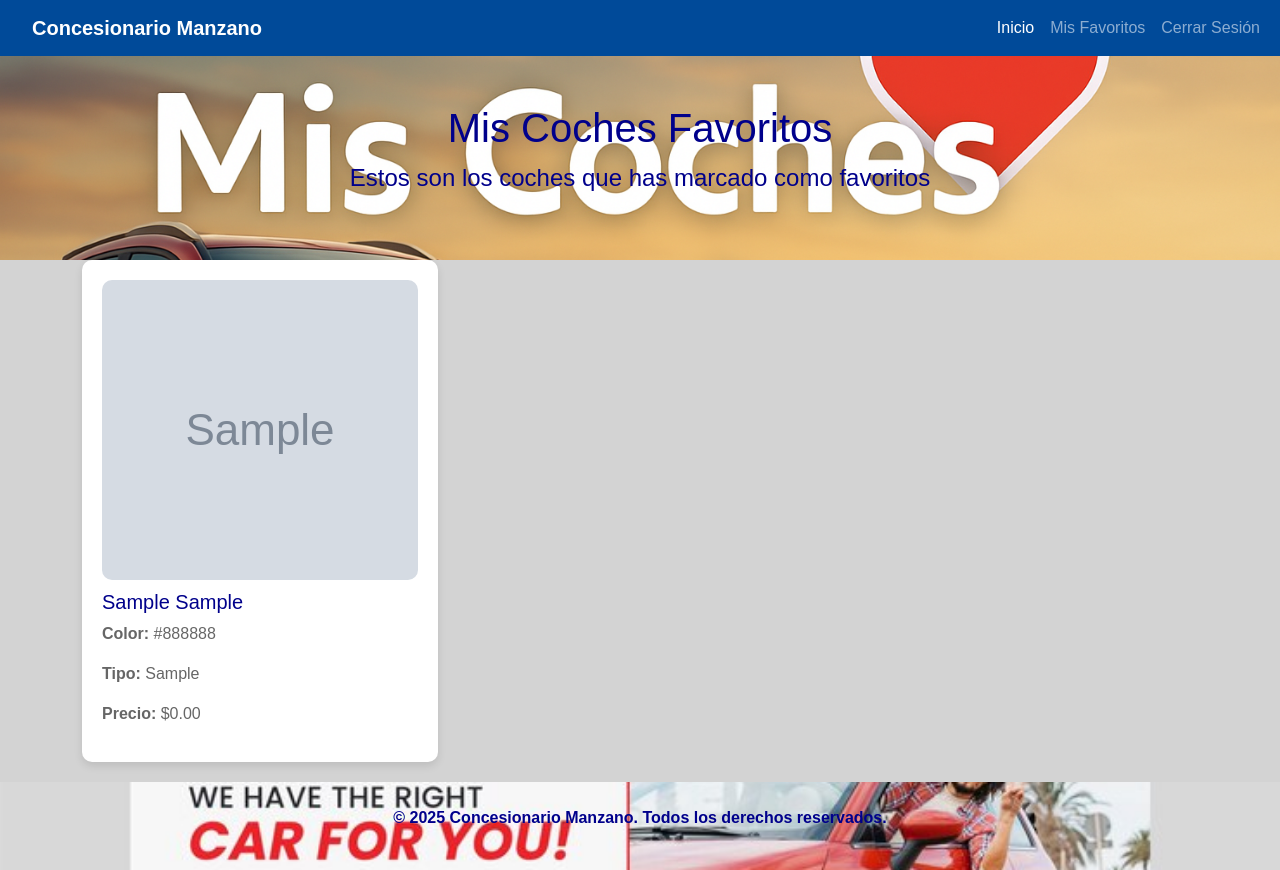
After one commit to AlbertoManzano04/Proyecto, a PHP site: page /favoritos.php in a window 1280 px wide. The commit adds this page. Run offline with PHP 8.4, Linux system fonts and the light colour scheme; the visitor is signed in with stand-in values (Sample User, id 1); tables that the repository leaves empty or names only in its code hold one stand-in row (values such as "Sample post"); grey boxes marked "Sample" are stand-in pictures.

Commit message:
he cambiado el nav para que el corazon se vea en todos los nav  para ver los coches marcados como favoritos ademas e creado la seccion de favoritos donde se mostraran y segun el usuario se guardaran sus coches maracdos como favoritos

```diff
--- /dev/null
+++ b/favoritos.php
@@ -0,0 +1,173 @@
+<?php
+session_start();
+require_once "./config/configBD.php"; // Incluir tu archivo de configuración de base de datos
+
+// Verificar si el usuario está logueado
+if (!isset($_SESSION['usuario_id'])) {
+    header('Location: login.php'); // Si no está logueado, redirigir a login
+    exit();
+}
+
+$usuario_id = $_SESSION['usuario_id']; // Obtener el ID del usuario logueado
+
+// Conexión a la base de datos
+$mysqli = new mysqli(DB_HOST, DB_USER, DB_PASS, DB_NAME, DB_PORT);
+
+// Verificar si la conexión fue exitosa
+if ($mysqli->connect_error) {
+    die("Error de conexión: " . $mysqli->connect_error);
+}
+
+// Obtener los coches favoritos del usuario desde la tabla usuarios_favoritos
+$sql = "SELECT v.id, v.marca, v.modelo, v.presupuesto AS precio, v.color, v.tipo, v.imagen
+        FROM vehiculos_km0 v
+        JOIN usuarios_favoritos f ON v.id = f.vehiculo_id
+        WHERE f.usuario_id = ?
+        UNION
+        SELECT v.id, v.marca, v.modelo, v.presupuesto AS precio, v.color, v.tipo, v.imagen
+        FROM coche_usuario v
+        JOIN usuarios_favoritos f ON v.id = f.vehiculo_id
+        WHERE f.usuario_id = ?";
+
+$stmt = $mysqli->prepare($sql);
+$stmt->bind_param("ii", $usuario_id, $usuario_id);
+$stmt->execute();
+$result = $stmt->get_result();
+
+// Comprobar si el usuario tiene coches favoritos
+if ($result->num_rows > 0) {
+    $favoritos = $result->fetch_all(MYSQLI_ASSOC); // Obtener los coches favoritos
+} else {
+    $favoritos = []; // Si no tiene favoritos
+}
+
+$stmt->close();
+$mysqli->close();
+?>
+
+<!DOCTYPE html>
+<html lang="es">
+<head>
+    <meta charset="UTF-8">
+    <meta name="viewport" content="width=device-width, initial-scale=1.0">
+    <title>Favoritos - Concesionario Manzano</title>
+    <link href="https://cdn.jsdelivr.net/npm/bootstrap@5.3.0/dist/css/bootstrap.min.css" rel="stylesheet">
+    <style>
+        body {
+            font-family: Arial, sans-serif;
+            color: #333;
+            background-color: lightgray;
+        }
+        h1,p{
+            color: darkblue;
+        }
+        .vehiculo {
+            background-color: white;
+            margin-bottom: 20px;
+            padding: 20px;
+            border-radius: 10px;
+            box-shadow: 0 4px 8px rgba(0, 0, 0, 0.1);
+        }
+        .vehiculo img {
+            width: 100%;
+            height: 300px;
+            border-radius: 10px;
+        }
+        .vehiculo h5 {
+            margin-top: 10px;
+            color: darkblue;
+        }
+        .vehiculo p {
+            color: #666;
+        }
+        header {
+            background: url('./images/cocheFav.png') no-repeat center/cover;
+            color: white;
+            padding: 3rem 0;
+            text-align: center;
+            font-size: 1.5rem;
+            background-position: center 25%;
+        }
+
+        nav {
+            background-color: #004A99;
+        }
+        nav a {
+            color: white;
+            font-weight: bold;
+            padding: 15px 20px;
+            display: inline-block;
+            text-decoration: none;
+        }
+        nav a:hover {
+            background-color: #0066CC;
+            border-radius: 5px;
+        }
+
+        footer {
+            background: url('./images/footerFav.jpg') no-repeat center/cover;
+            color: white;
+            text-align: center;
+            padding: 2rem;
+            font-weight: bold;
+        }
+    </style>
+</head>
+<body>
+
+<!-- Navbar -->
+<nav class="navbar navbar-expand-lg navbar-dark">
+    <div class="container-fluid">
+        <a class="navbar-brand" href="#">Concesionario Manzano</a>
+        <button class="navbar-toggler" type="button" data-bs-toggle="collapse" data-bs-target="#navbarNav" aria-controls="navbarNav" aria-expanded="false" aria-label="Toggle navigation">
+            <span class="navbar-toggler-icon"></span>
+        </button>
+        <div class="collapse navbar-collapse" id="navbarNav">
+            <ul class="navbar-nav ms-auto">
+                <li class="nav-item">
+                    <a class="nav-link active" href="index.php">Inicio</a>
+                </li>
+                <li class="nav-item">
+                    <a class="nav-link" href="favoritos.php">Mis Favoritos</a>
+                </li>
+                <li class="nav-item">
+                    <a class="nav-link" href="logout.php">Cerrar Sesión</a>
+                </li>
+            </ul>
+        </div>
+    </div>
+</nav>
+
+<header class="text-center py-5">
+    <h1>Mis Coches Favoritos</h1>
+    <p>Estos son los coches que has marcado como favoritos</p>
+</header>
+
+<main class="container">
+    <?php if (count($favoritos) > 0): ?>
+        <div class="row">
+            <?php foreach ($favoritos as $vehiculo): ?>
+                <div class="col-md-4">
+                    <div class="vehiculo">
+                        <img src="<?php echo $vehiculo['imagen']; ?>" alt="<?php echo $vehiculo['marca'] . ' ' . $vehiculo['modelo']; ?>" class="img-fluid">
+                        <h5><?php echo $vehiculo['marca'] . ' ' . $vehiculo['modelo']; ?></h5>
+                        <p><strong>Color:</strong> <?php echo $vehiculo['color']; ?></p>
+                        <p><strong>Tipo:</strong> <?php echo $vehiculo['tipo']; ?></p>
+                        <p><strong>Precio:</strong> $<?php echo number_format($vehiculo['precio'], 2); ?></p>
+                    </div>
+                </div>
+            <?php endforeach; ?>
+        </div>
+    <?php else: ?>
+        <p>No tienes coches favoritos aún. ¡Explora nuestros vehículos y añade algunos a tus favoritos!</p>
+    <?php endif; ?>
+</main>
+
+<footer class="text-center py-4">
+    <p>&copy; 2025 Concesionario Manzano. Todos los derechos reservados.</p>
+</footer>
+
+<script src="https://cdn.jsdelivr.net/npm/bootstrap@5.3.0/dist/js/bootstrap.bundle.min.js"></script>
+
+</body>
+</html>
--- a/index.php
+++ b/index.php
@@ -95,9 +95,9 @@ session_start();
             font-weight: bold;
         }
         .nav-item .fas.fa-heart {
-    color: red; /* Cambiar el color del corazón */
-    font-size: 1.5rem; /* Ajustar el tamaño del ícono */
-}
+            color: red; /* Cambiar el color del corazón */
+            font-size: 1.5rem; /* Ajustar el tamaño del ícono */
+        }
 
     </style>
 </head>
```
Also changed, not shown: comparator.php (+16 -2 lines), contacto.php (+11 -1 lines), financiacion.php (+11 -1 lines), nosotros.php (+11 -2 lines), politicaCookies.php (+11 -1 lines), politicaPrivacidad.php (+11 -1 lines), subeTuCoche.php (+11 -1 lines), trabajaConNosotros.php (+11 -1 lines), vehiculos.php (+11 -1 lines), vehiculosUsuarios.php (+11 -1 lines), images/cocheFav.png (added), images/footerFav.jpg (added).
